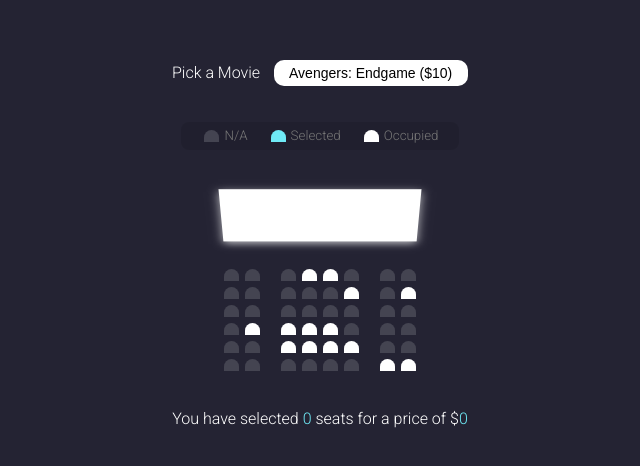
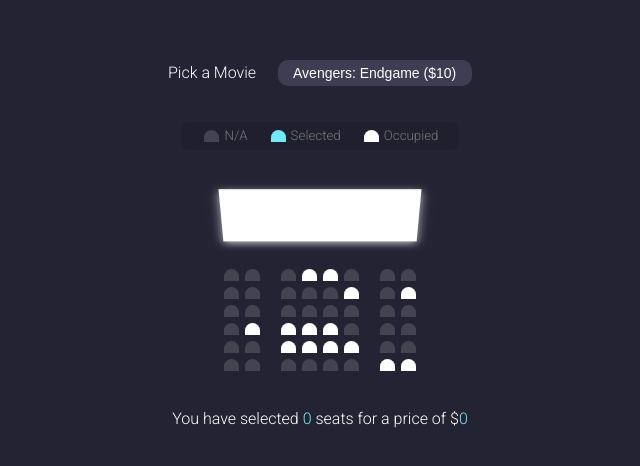
Before and after one commit to sauravjaiswalsj/Everyday-Javascript, a plain HTML site: page movieApp/index.html in a window 1280 px wide. Shown: the part 164-630 px from the top of the page, without its empty margins (320-960 px from the left). Drawn offline with Linux system fonts and the light colour scheme.

Commit message:
Design changes:CSS

```diff
--- a/movieApp/main.css
+++ b/movieApp/main.css
@@ -23,17 +23,24 @@ body{
     margin-bottom: 30px;
 }
 .movie-container select{
-    background-color:#fff;
+    background-color:#3f3d53;
     border: 0;
+    color:#fff;
     border-radius: 10px;
     font-size: 14px;
-    margin-left: 10px;
+    margin-left: 18px;
     padding: 5px 15px 5px 15px;
     -mox-appearance:none;
     -webkit-apprearance:none;
     appearance: none;
+    cursor: pointer;
 }
+.movie-container select:focus{
 
+    background-color:#fff;
+    color:#000;
+    transform: scale(1.1);
+}
 .seat{
     background-color:#444451;
     height: 12px;
@@ -60,7 +67,7 @@ body{
     cursor: pointer;
     transform: scale(1.4);
 }
-.showcase .seat.seat:not(.occupied):hover{
+.showcase .seat:not(.occupied):hover{
     cursor: default;
     transform: scale(1);
 }
```
Also changed, not shown: 1 other file.
